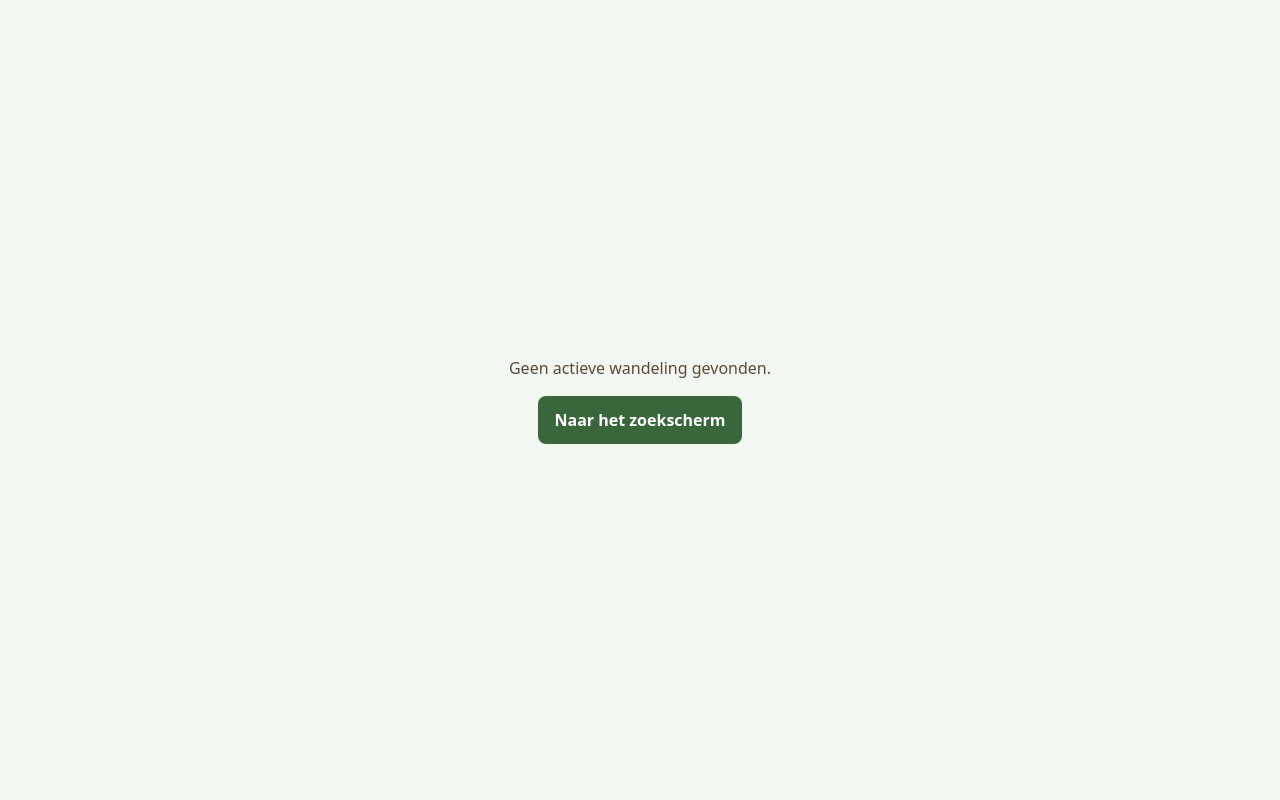
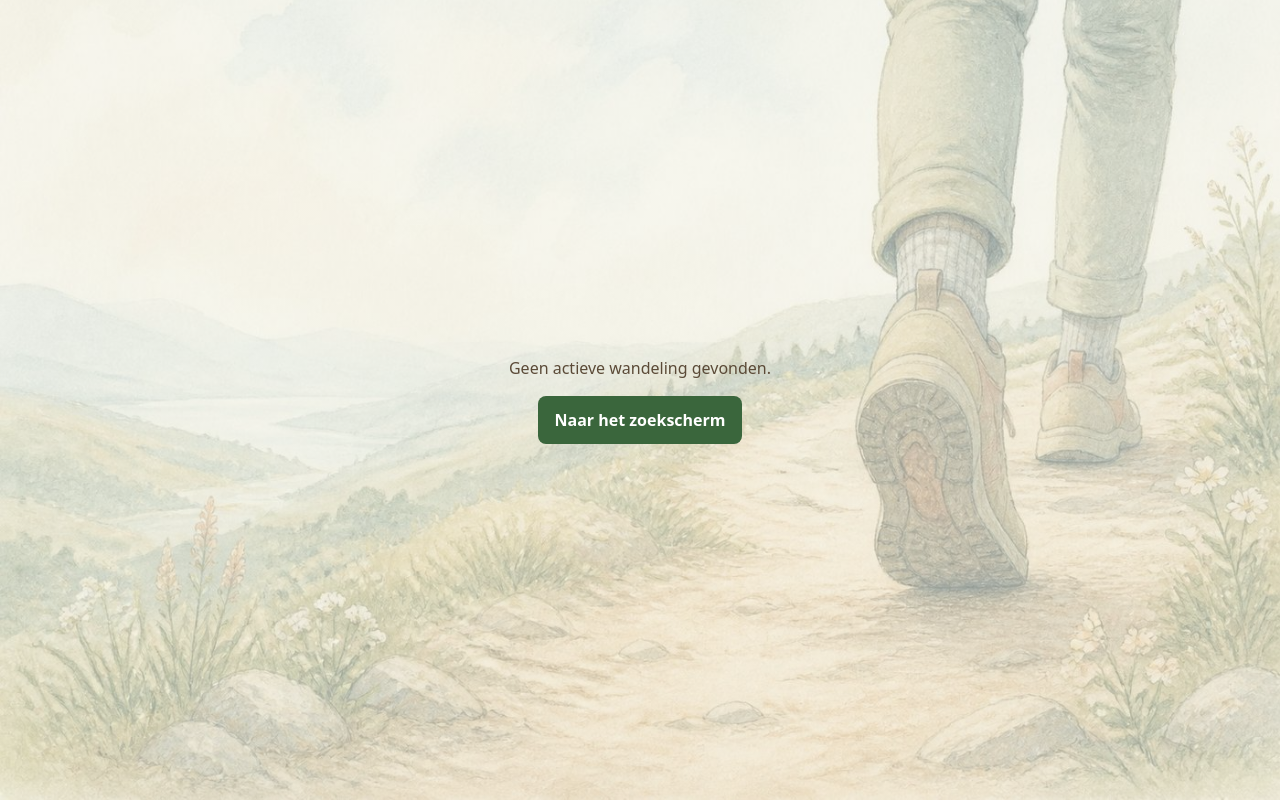
Before and after one commit to Christiaan68/Wandelroute-explorer, a Next.js app: page /navigeren in a window 1280 px wide. Built offline with nearby package versions, Linux system fonts and the light colour scheme.

Commit message:
Voeg decoratieve achtergrondillustratie toe (niet achter de kaart)

```diff
--- a/src/app/globals.css
+++ b/src/app/globals.css
@@ -13,6 +13,33 @@
 
 body {
   @apply bg-moss-50 text-bark-900 antialiased;
+  position: relative;
+}
+
+/*
+ * Decoratieve achtergrondillustratie (wandelpad) achter alle schermen.
+ * Vast gepositioneerd via een pseudo-element i.p.v. `background-attachment:
+ * fixed` op body zelf — dat laatste geeft bekende rendering-/scroll-jank in
+ * mobiele Safari (en dus juist op de doelgroep-toestellen van deze PWA). Een
+ * lichte, aan de huisstijl (moss-50) gekoppelde overlay houdt tekst en kaarten
+ * goed leesbaar bovenop de illustratie.
+ *
+ * LET OP: dit werkt alleen achter de content omdat MapLibre-kaartcontainers
+ * elders (SearchScreen/ProposalScreen/SummaryScreen/NavigationScreen) een
+ * eigen expliciete, ondoorzichtige achtergrondkleur hebben gekregen — zo kan
+ * deze afbeelding nooit achter/onder de kaart doorschemeren, ook niet heel
+ * even tijdens het laden van de kaarttegels.
+ */
+body::before {
+  content: "";
+  position: fixed;
+  inset: 0;
+  z-index: -1;
+  background-image: linear-gradient(rgba(242, 247, 241, 0.5), rgba(242, 247, 241, 0.5)),
+    url("/images/wandel-achtergrond.jpg");
+  background-size: cover;
+  background-position: center bottom;
+  background-repeat: no-repeat;
 }
 
 /* Grote, duimvriendelijke tik-targets tijdens navigatie (WCAG 2.1 AA: min. 44x44px). */
--- a/src/components/screens/NavigationScreen.tsx
+++ b/src/components/screens/NavigationScreen.tsx
@@ -316,7 +316,7 @@
         offRoute={offRouteWarning}
       />
 
-      <div className="relative flex-1">
+      <div className="relative flex-1 bg-moss-100">
         <MapView
           routeGeometry={progress?.remaining ?? activeRoute.geometry}
           traveledGeometry={progress?.traveled}
--- a/src/components/screens/ProposalScreen.tsx
+++ b/src/components/screens/ProposalScreen.tsx
@@ -118,7 +118,7 @@
 
   return (
     <main className="flex flex-1 flex-col">
-      <div className="h-[45vh] min-h-[280px] w-full">
+      <div className="h-[45vh] min-h-[280px] w-full bg-moss-100">
         <MapView routeGeometry={candidate.geometry} startPoint={params.start} />
       </div>
 
--- a/src/components/screens/SearchScreen.tsx
+++ b/src/components/screens/SearchScreen.tsx
@@ -320,7 +320,7 @@
             </button>
 
             {showMapPicker && (
-              <div className="h-64 overflow-hidden rounded-lg ring-1 ring-moss-200">
+              <div className="h-64 overflow-hidden rounded-lg bg-moss-100 ring-1 ring-moss-200">
                 <MapView startPoint={startCoordinate ?? undefined} onMapClick={handleMapClick} />
               </div>
             )}
--- a/src/components/screens/SummaryScreen.tsx
+++ b/src/components/screens/SummaryScreen.tsx
@@ -72,7 +72,7 @@
 
   return (
     <main className="flex flex-1 flex-col">
-      <div className="h-[35vh] min-h-[220px] w-full">
+      <div className="h-[35vh] min-h-[220px] w-full bg-moss-100">
         <MapView routeGeometry={walk.plannedRoute} traveledGeometry={walk.actualTrack} startPoint={walk.start} />
       </div>
 
```
Also changed, not shown: public/images/wandel-achtergrond.jpg (added).
